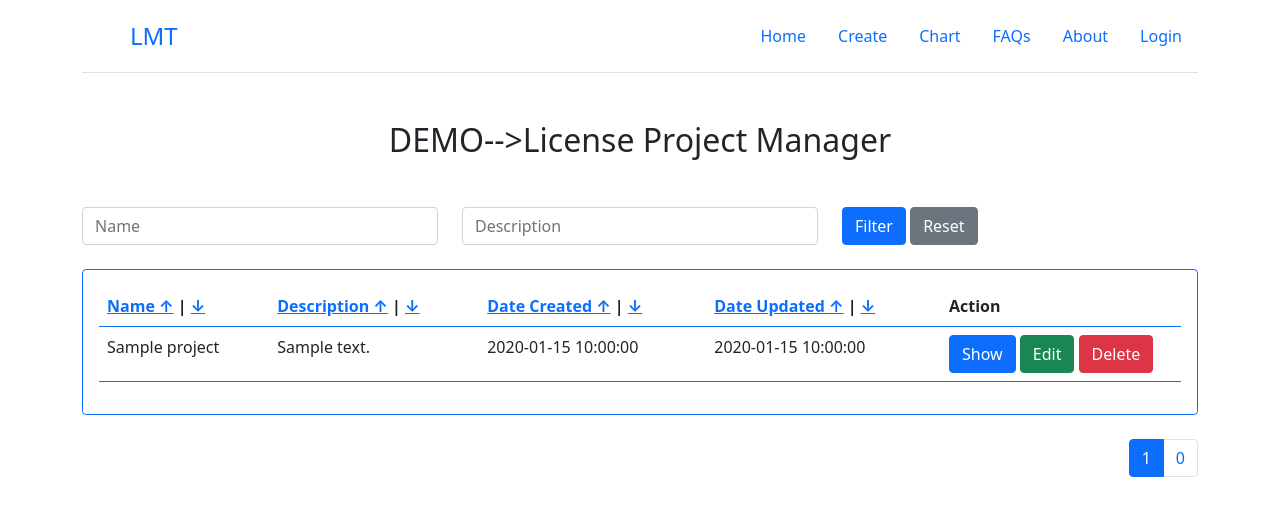
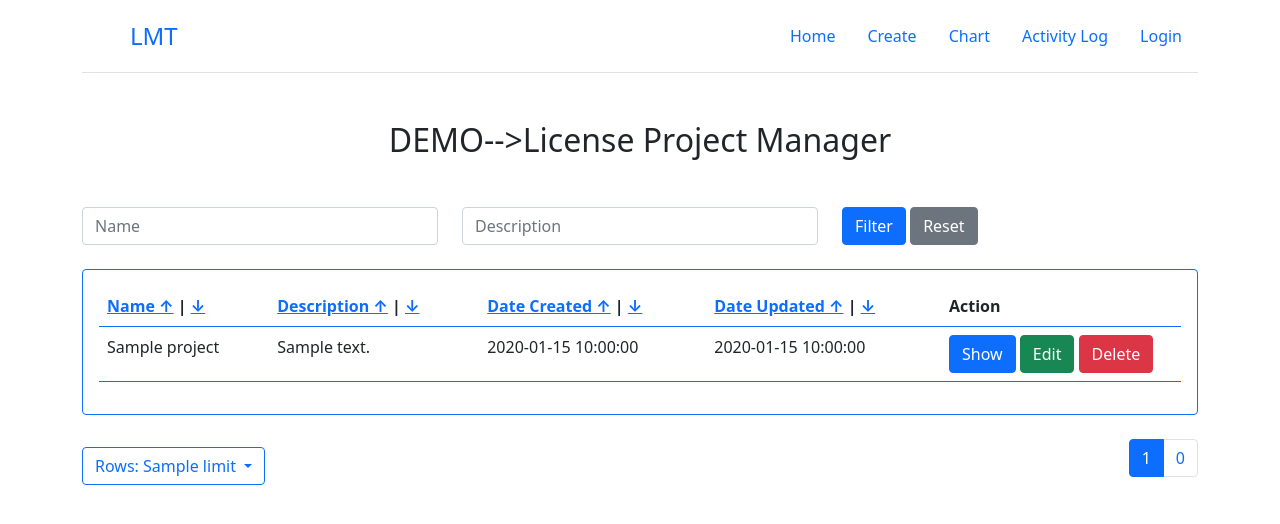
Before and after one commit to NgawangChoedenShankentsang/Symfony_CRUD_App, a Symfony app: template templates/project/index.html.twig in a window 1280 px wide. Shown: the top 524 px of the page. Run offline with Twig, Linux system fonts and the light colour scheme; the template is opened without the code that fills it: most values are stand-ins (such as "Sample title", 1, 10 or a date in 2020); some libraries are stand-ins or nearby versions.

Commit message:
add Row selector

```diff
--- a/src/Controller/ProjectController.php
+++ b/src/Controller/ProjectController.php
@@ -28,7 +28,7 @@ class ProjectController extends AbstractController
         ];
 
         $page = max(1, $request->query->getInt('page', 1));
-        $limit = 9;
+        $limit = $request->query->getInt('limit', 9);
 
         // Fetch projects with filters, sorting, and pagination
         $paginator = $projectRepository->findWithFilters($filterParams, [$sortColumn => $sortOrder], $page, $limit);
@@ -39,6 +39,7 @@ class ProjectController extends AbstractController
             'total_pages' => ceil(count($paginator) / $limit),
             'current_sort_column' => $sortColumn,
             'current_sort_order' => $sortOrder,
+            'limit' => $limit,
             'filter_name' => $filterParams['name'] ?? '',
             'filter_description' => $filterParams['description'] ?? ''
         ]);
--- a/templates/base.html.twig
+++ b/templates/base.html.twig
@@ -33,6 +33,7 @@
 						</svg>
 						<span class="fs-4">LMT</span>
 					</a>
+
 					<ul class="nav nav-pills">
 						{% set current_page = current_page|default('') %}
 						<li class="nav-item">
@@ -45,15 +46,15 @@
 							<a href="{{ path('project_charts') }}" class="nav-link {% if current_page == 'chart' %} active {% endif %}">Chart</a>
 						</li>
 						<li class="nav-item">
-							<a href="#" class="nav-link">FAQs</a>
-						</li>
-						<li class="nav-item">
-							<a href="#" class="nav-link">About</a>
+							<a href="#" class="nav-link">Activity Log</a>
 						</li>
 						{% if app.user %}
 							<li class="nav-item">
 								<a href="{{ path('app_logout') }}" @click="isOpen = false" class="nav-link">Logout</a>
 							</li>
+							<li class="nav-item">
+                				<span class="nav-link">👋 Hi {{ app.user.email }}!</span>
+           					</li>
 						{% else %}
 							<li class="nav-item">
 								<a href="login" @click="isOpen = false" class="nav-link">Login</a>
@@ -61,7 +62,11 @@
 						{% endif %}
 
 					</ul>
+
 				</header>
+
+
+        <!-- Rest of your template content -->
 			</div>
 		{% endif %}
 		{% block body %}{% endblock %}
--- a/templates/project/index.html.twig
+++ b/templates/project/index.html.twig
@@ -74,10 +74,25 @@
 				</table>
 			</div>
 		</div>
-		<!-- Pagination -->
-        <nav aria-label="Page navigation" class="mt-4">
-			<ul class="pagination justify-content-end">
-				{% set numPagesToShow = 2 %} {# Number of pages to show before and after the current page #}
+
+		<!-- Pagination and Row Selection -->
+		<nav aria-label="Page navigation" class="mt-4">
+			<div class="d-flex justify-content-between align-items-center">
+				<!-- Row Selection Dropdown -->
+				<div class="dropdown">
+					<button class="btn btn-outline-primary dropdown-toggle" type="button" id="dropdownRowSelection" data-bs-toggle="dropdown" aria-expanded="false">
+						Rows: {{ limit }}
+					</button>
+					<ul class="dropdown-menu" aria-labelledby="dropdownRowSelection">
+						<li><a class="dropdown-item" href="{{ path('app_project_index', {'limit': 9, 'page': current_page_number, 'name': filter_name, 'description': filter_description}) }}">9</a></li>
+						<li><a class="dropdown-item" href="{{ path('app_project_index', {'limit': 15, 'page': current_page_number, 'name': filter_name, 'description': filter_description}) }}">15</a></li>
+						<li><a class="dropdown-item" href="{{ path('app_project_index', {'limit': 25, 'page': current_page_number, 'name': filter_name, 'description': filter_description}) }}">25</a></li>
+					</ul>
+				</div>
+
+			<!-- Pagination -->
+			<ul class="pagination">
+				{% set numPagesToShow = 2 %}
 				{% set ellipsisShown = false %}
 
 				{% for i in 1..total_pages %}
@@ -86,6 +101,7 @@
 						<li class="page-item {{ i == current_page_number ? 'active' : '' }}">
 							<a class="page-link" href="{{ path('app_project_index', {
 								'page': i,
+								'limit': limit,
 								'sort': current_sort_column,
 								'order': current_sort_order,
 								'name': filter_name,
@@ -98,8 +114,8 @@
 					{% endif %}
 				{% endfor %}
 			</ul>
-		</nav>
+		</div>
+	</nav>
 
-		<!-- Pagination End -->
 	</div>
 {% endblock %}
```
